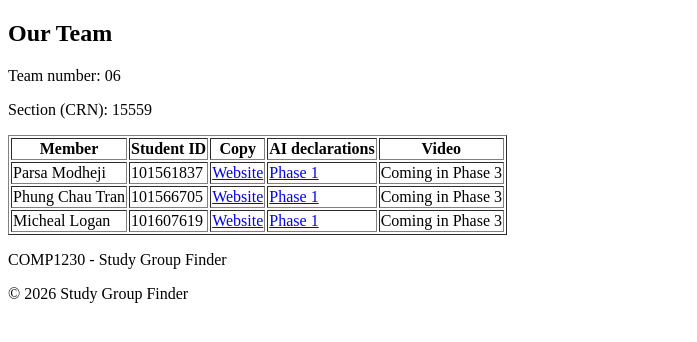
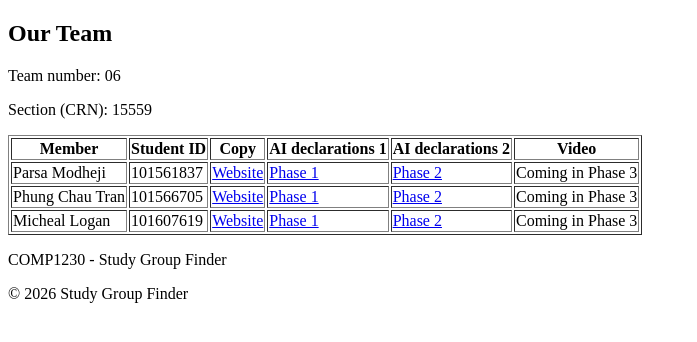
Before and after one commit to oldParsa/COMP1230-Project, a PHP site: page /team.php in a window 1280 px wide. Shown: the part 98-440 px from the top of the page, without its empty margins (0-697 px from the left). Run offline with PHP 8.4, Linux system fonts and the light colour scheme.

Commit message:
Update team.php Phase 2

```diff
--- a/team.php
+++ b/team.php
@@ -10,8 +10,10 @@
         <th>Member</th>
         <th>Student ID</th>
         <th>Copy</th>
-        <th>AI declarations</th>
+        <th>AI declarations 1</th>
+        <th>AI declarations 2</th>
         <th>Video</th>
+
     </tr>
 
     <tr>
@@ -19,6 +21,7 @@
         <td>101561837</td>
         <td><a href="https://f6561837.gblearn.com/comp1230/assignments/project/">Website</a></td>
         <td><a href="https://f6561837.gblearn.com/comp1230/assignments/project/aud-phase1.pdf">Phase 1</a></td>
+        <td><a href="https://f6561837.gblearn.com/comp1230/assignments/project/aud-phase2.pdf">Phase 2</a></td>
         <td>Coming in Phase 3</td>
     </tr>
 
@@ -27,6 +30,7 @@
         <td>101566705</td>
         <td><a href="https://f6566705.gblearn.com/comp1230/assignments/project/">Website</a></td>
         <td><a href="https://f6566705.gblearn.com/comp1230/assignments/project/aud-phase1.pdf">Phase 1</a></td>
+        <td><a href="https://f6566705.gblearn.com/comp1230/assignments/project/aud-phase2.pdf">Phase 2</a></td>
         <td>Coming in Phase 3</td>
     </tr>
 
@@ -35,6 +39,7 @@
         <td>101607619</td>
         <td><a href="https://f6607619.gblearn.com/comp1230/assignments/project/">Website</a></td>
         <td><a href="https://f6607619.gblearn.com/comp1230/assignments/project/aud-phase1.pdf">Phase 1</a></td>
+        <td><a href="https://f6607619.gblearn.com/comp1230/assignments/project/aud-phase2.pdf">Phase 2</a></td>
         <td>Coming in Phase 3</td>
     </tr>
 </table>
```
